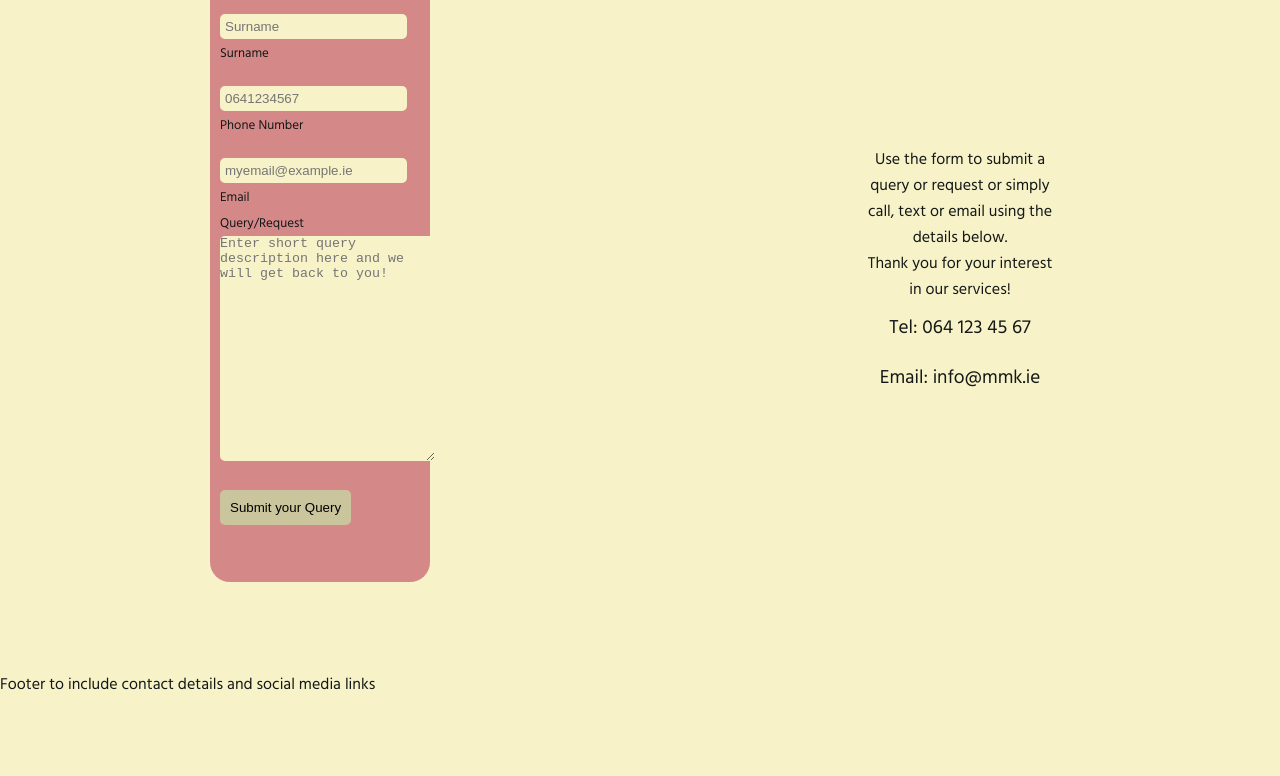
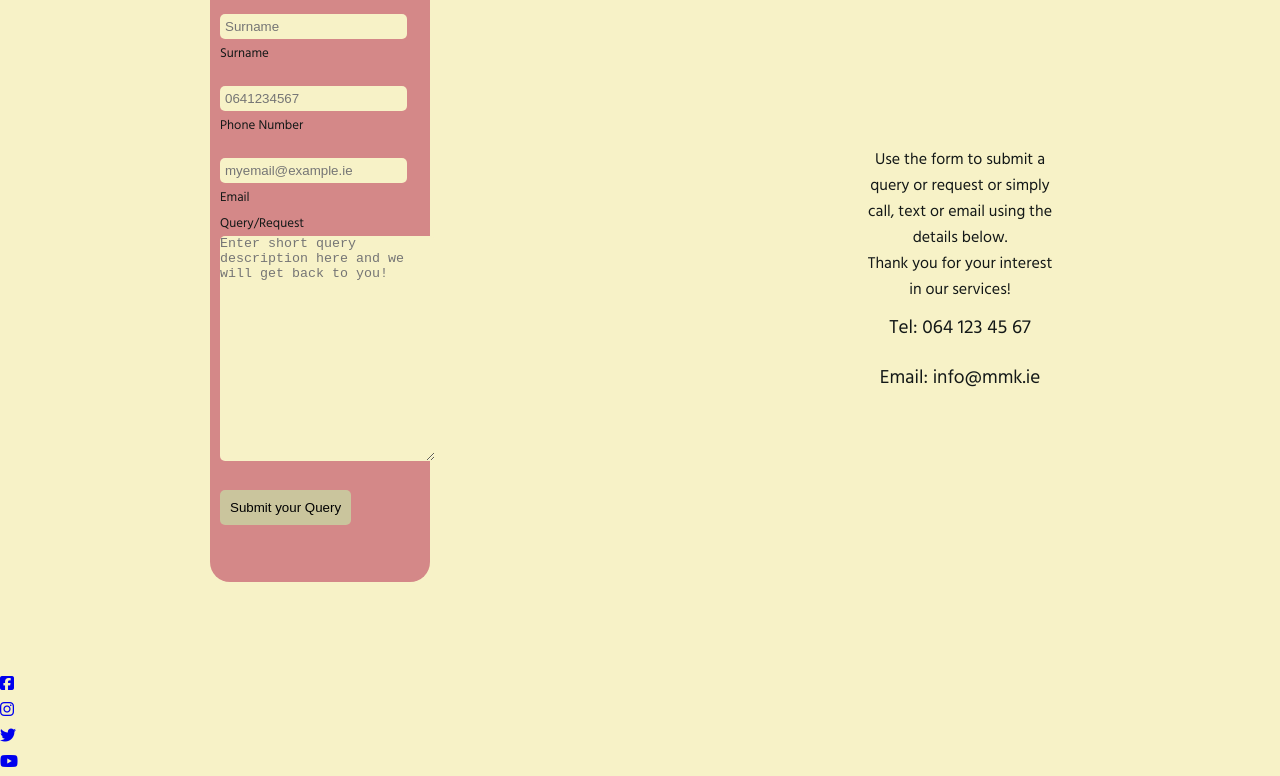
Before and after one commit to fenton1000/mf-portfolio-one-mmk, a plain HTML site: page index.html in a window 1280 px wide. Shown: the part 2709-3485 px from the top of the page. Before the commit the page ends 3407 px from the top, so only its background shows below. Drawn offline with Linux system fonts and the light colour scheme.

Commit message:
Adds footer html structure and links

```diff
--- a/index.html
+++ b/index.html
@@ -230,7 +230,14 @@
             </div>
         </div>
     </section>
-    <footer>Footer to include contact details and social media links</footer>
+    <footer>
+        <ul>
+            <li><a href="https://www.facebook.com/" target="_blank" rel="noopener" aria-label="Visit us on Facebook (opens in a new tab)"><i class="fa-brands fa-square-facebook"></i></a></li>
+            <li><a href="https://www.instagram.com/" target="_blank" rel="noopener" aria-label="Visit us on Instagram (opens in a new tab)"><i class="fa-brands fa-instagram"></i></a></li>
+            <li><a href="https://twitter.com/" target="_blank" rel="noopener" aria-label="Visit us on Twitter (opens in a new tab)"><i class="fa-brands fa-twitter"></i></a></li>
+            <li><a href="https://www.youtube.com/" target="_blank" rel="noopener" aria-label="Visit us on youtube (opens in a new tab)"><i class="fa-brands fa-youtube"></i></a></li>
+        </ul>
+    </footer>
 
     <!-- Font Awesome Script -->
 
```
